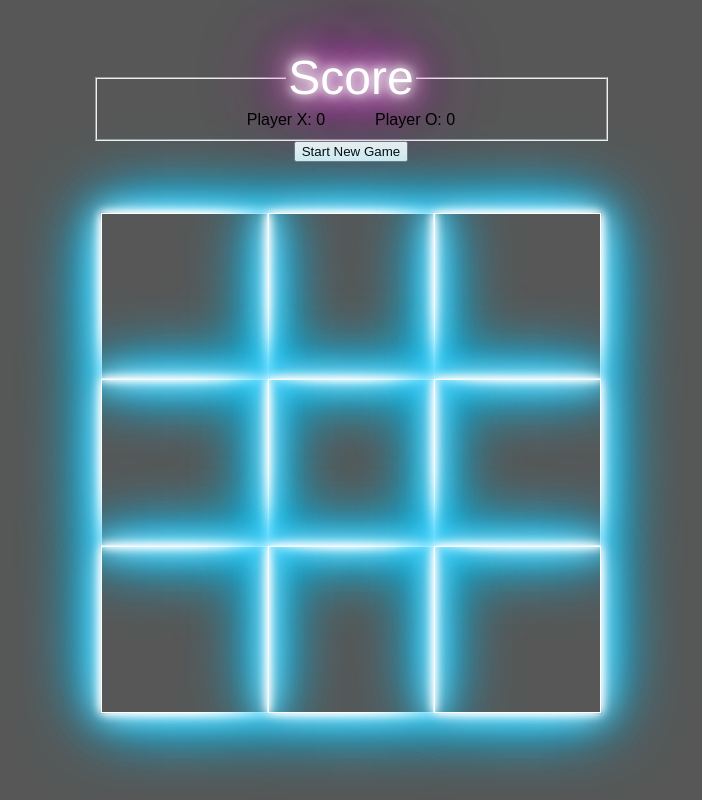
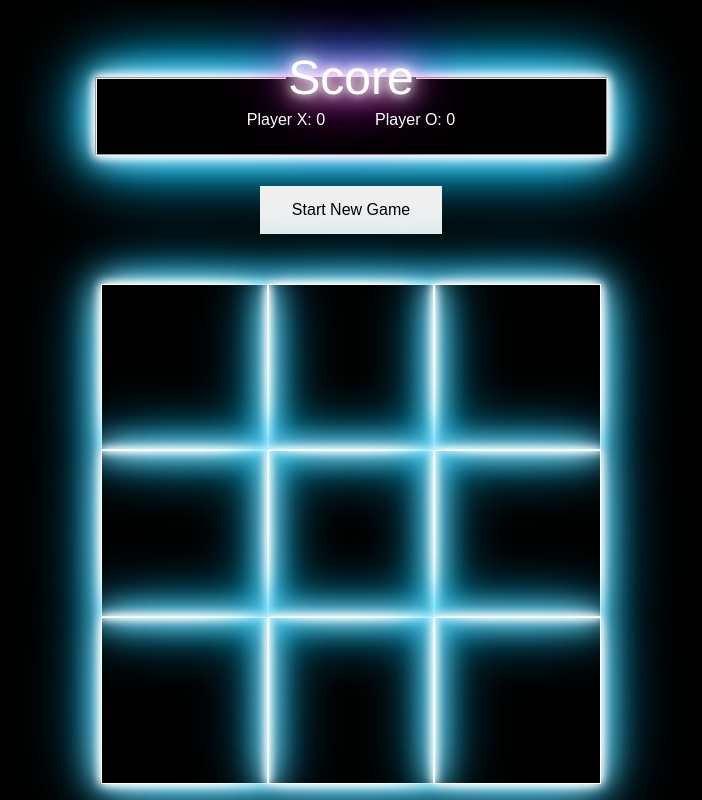
Before and after one commit to man0a/tic-tac-toe, a React app: page / in a window 1280 px wide. Shown: the whole page, without its empty margins (289-991 px from the left). Built offline with nearby package versions, Linux system fonts and the light colour scheme; a web font is replaced by a local one.

Commit message:
Finish styling

```diff
--- a/src/components/GameField/GameField.css
+++ b/src/components/GameField/GameField.css
@@ -1,25 +1,35 @@
 .wrapper__game_field {
   display: grid;
   margin: 50px auto;
-  border: 1px black solid;
   width: 500px;
   height: 500px;
   grid-template: 1fr 1fr 1fr / 1fr 1fr 1fr;
 }
 
 .circle {
-  border: 2px solid black;
+  border: 2px solid white;
   border-radius: 50%;
   display: inline-block;
   height: 80%;
   width: 80%;
-  box-shadow: 0 0 10px rgba(255,255,255,1) , 0 0 20px rgba(255,255,255,1) , 0 0 30px rgba(255,255,255,1) , 0 0 40px #ff00de , 0 0 70px #ff00de , 0 0 80px #ff00de , 0 0 100px #ff00de ;
+  box-shadow: 0 0 10px rgba(255,255,255,1) , 0 0 20px rgba(255,255,255,1) , 0 0 30px rgba(255,255,255,1) , 0 0 40px #ff00de , 0 0 70px #ff00de;
+}
+
+.btn__new_game {
+  border: none;
+  color: black;
+  padding: 15px 32px;
+  margin-top: 30px;
+  text-align: center;
+  text-decoration: none;
+  display: inline-block;
+  font-size: 16px;
 }
 
 .playing_square {
   border: 1px solid white;
   padding-top: 10px;
-  box-shadow: 0 0 10px rgba(255,255,255,1) , 0 0 10px rgba(255,255,255,1) , 0 0 30px rgba(255,255,255,1) , 0 0 40px #02c5ff, 0 0 70px #02c5ff , 0 0 80px #02c5ff;
+  box-shadow: 0 0 10px rgba(255,255,255,1) , 0 0 10px rgba(255,255,255,1) , 0 0 30px rgba(255,255,255,1) , 0 0 40px #02c5ff, 0 0 70px #02c5ff;
 }
 
 .cross {
@@ -32,7 +42,7 @@
   content: ' ';
   height: 200px;
   width: 2px;
-  background-color: red;
+  background-color: white;
   box-shadow: 0 0 10px rgba(255,255,255,1) , 0 0 20px rgba(255,255,255,1) , 0 0 30px rgba(255,255,255,1) , 0 0 40px #ff00de , 0 0 70px #ff00de , 0 0 80px #ff00de , 0 0 100px #ff00de ;
 }
 .cross:before {
--- a/src/components/ScoreBoard/Scoreboard.css
+++ b/src/components/ScoreBoard/Scoreboard.css
@@ -5,6 +5,8 @@
 fieldset {
   margin: 50px auto auto;
   width: 485px;
+  box-shadow: 0 0 10px rgba(255,255,255,1) , 0 0 10px rgba(255,255,255,1) , 0 0 30px rgba(255,255,255,1) , 0 0 40px #02c5ff, 0 0 70px #02c5ff , 0 0 80px #02c5ff;
+  padding-bottom: 25px;
 }
 
 legend {
@@ -19,6 +21,6 @@ legend {
   transition: all 200ms cubic-bezier(0.42, 0, 0.58, 1);
 }
 
-legend:hover {
-
+.wrapper__scoreboard {
+  color: white;
 }
--- a/src/index.css
+++ b/src/index.css
@@ -2,5 +2,5 @@ body {
   margin: 0;
   padding: 0;
   font-family: sans-serif;
-  background-color: #575757;
+  background-color: black;
 }
```
